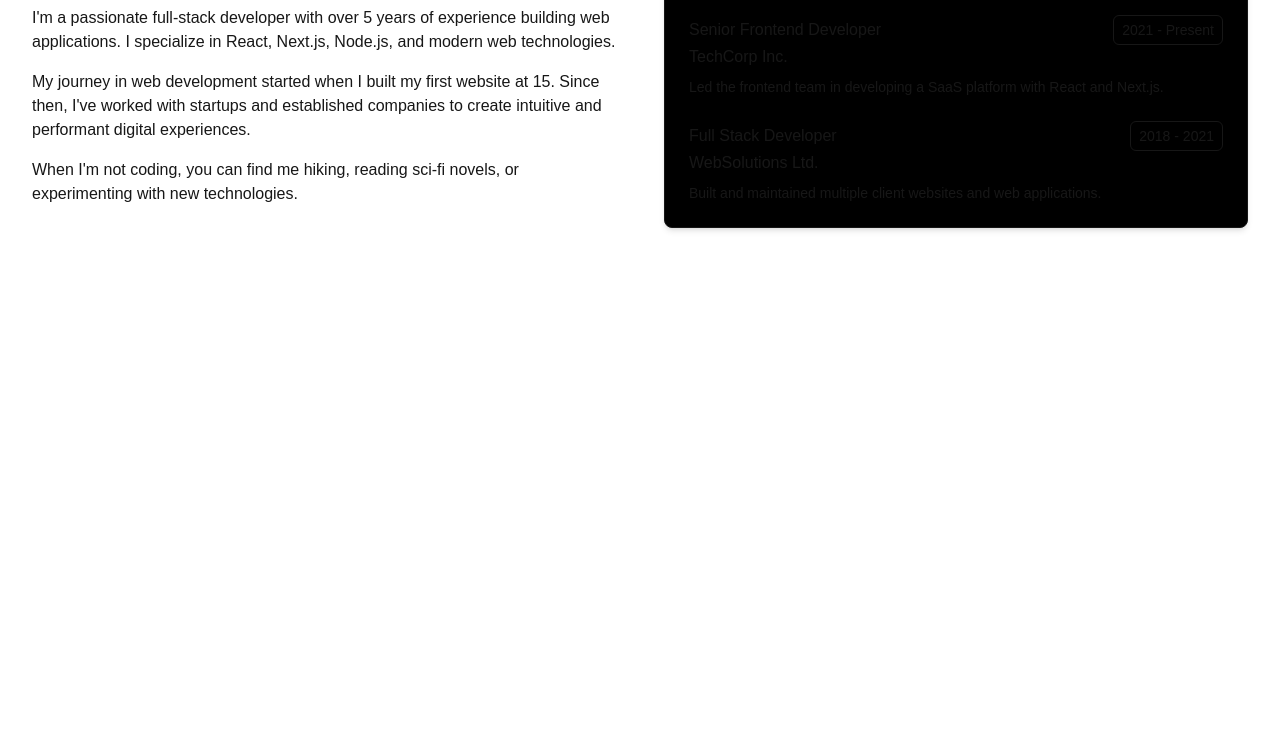
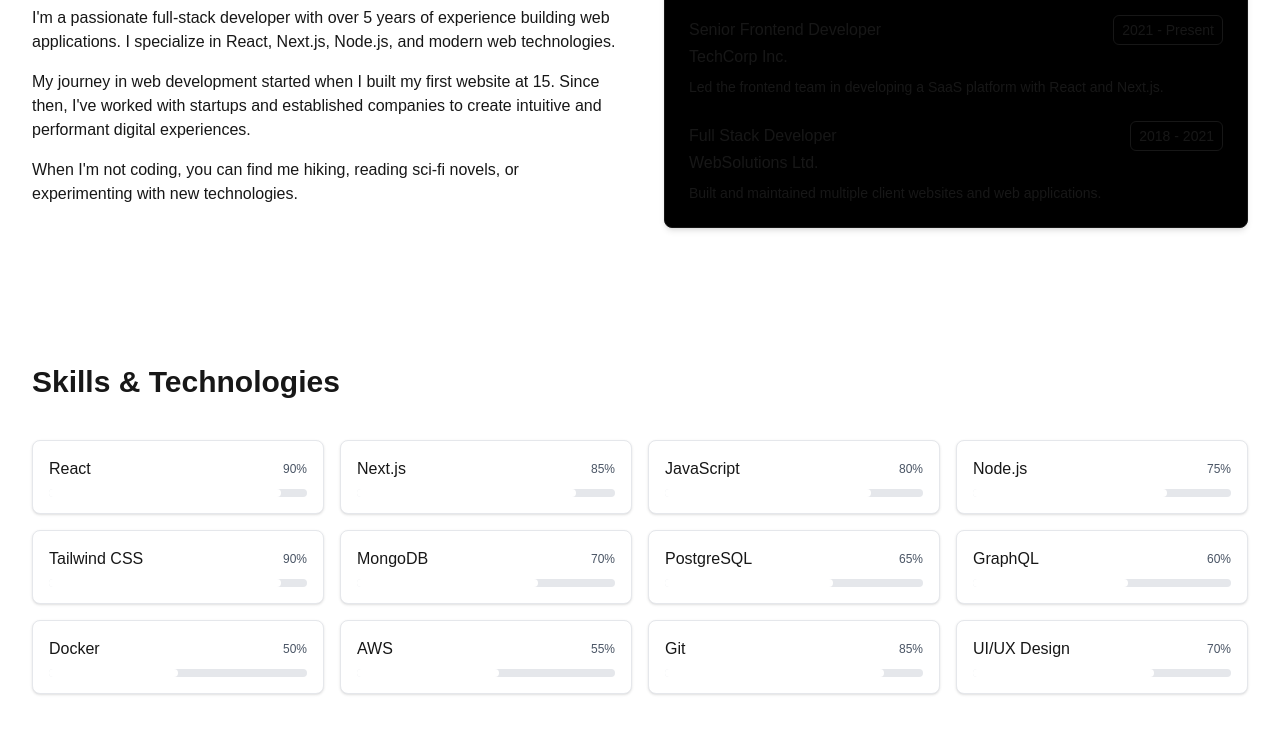
Before and after one commit to Sherrrrryyy/Personal-Portfolio, a Next.js app: page / in a window 1280 px wide. Shown: the part 991-1725 px from the top of the page. Built offline with nearby package versions, Linux system fonts and the light colour scheme.

Commit message:
refactor: add Skills component with skill badges and integrate into Home

```diff
--- a/src/app/page.jsx
+++ b/src/app/page.jsx
@@ -2,6 +2,7 @@
 import About from '@/components/About';
 import Header from '@/components/Header.jsx';
 import Main from '@/components/Main';
+import Skills from '@/components/Skills';
 import React from 'react';
 
 export default function Home() {
@@ -10,6 +11,7 @@ export default function Home() {
       <Header />
       <Main />
       <About />
+      <Skills />
 
       <div className='min-h-screen bg-background'>
 
--- /dev/null
+++ b/src/components/Skill-Badge.jsx
@@ -0,0 +1,17 @@
+export default function SkillBadge({ name, level }) {
+  return (
+    <div className="rounded-lg border border-gray-200 dark:border-gray-800 bg-white dark:bg-gray-950 shadow-sm">
+      <div className="p-4">
+        <div className="flex flex-col gap-2">
+          <div className="flex justify-between items-center">
+            <span className="font-medium">{name}</span>
+            <span className="text-xs text-gray-600 dark:text-gray-400">{level}%</span>
+          </div>
+          <div className="w-full bg-gray-200 dark:bg-gray-800 rounded-full h-2">
+            <div className="bg-white  h-2 rounded-full" style={{ width: `${level}%` }} />
+          </div>
+        </div>
+      </div>
+    </div>
+  )
+}
--- /dev/null
+++ b/src/components/Skills.jsx
@@ -0,0 +1,29 @@
+import React from 'react'
+import SkillBadge from './Skill-Badge';
+
+const Skills = () => {
+  return (
+    <div>
+         {/* Skills Section */}
+        <section id="skills" className="p-8 py-16 scroll-mt-20">
+          <h2 className="text-3xl font-bold mb-10">Skills & Technologies</h2>
+          <div className="grid grid-cols-2 md:grid-cols-3 lg:grid-cols-4 gap-4">
+            <SkillBadge name="React" level={90} />
+            <SkillBadge name="Next.js" level={85} />
+            <SkillBadge name="JavaScript" level={80} />
+            <SkillBadge name="Node.js" level={75} />
+            <SkillBadge name="Tailwind CSS" level={90} />
+            <SkillBadge name="MongoDB" level={70} />
+            <SkillBadge name="PostgreSQL" level={65} />
+            <SkillBadge name="GraphQL" level={60} />
+            <SkillBadge name="Docker" level={50} />
+            <SkillBadge name="AWS" level={55} />
+            <SkillBadge name="Git" level={85} />
+            <SkillBadge name="UI/UX Design" level={70} />
+          </div>
+        </section>
+    </div>
+  )
+}
+
+export default Skills
```
